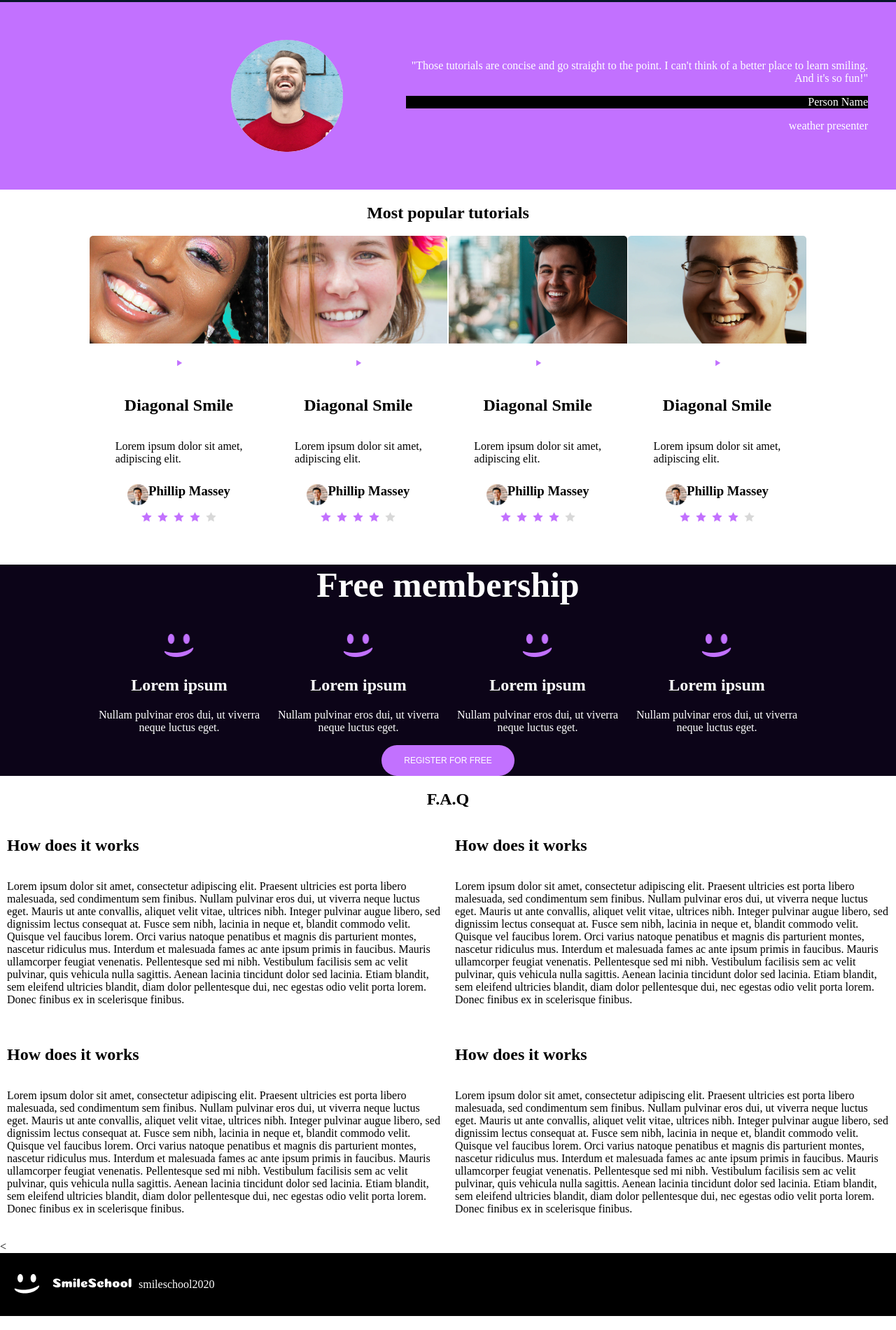
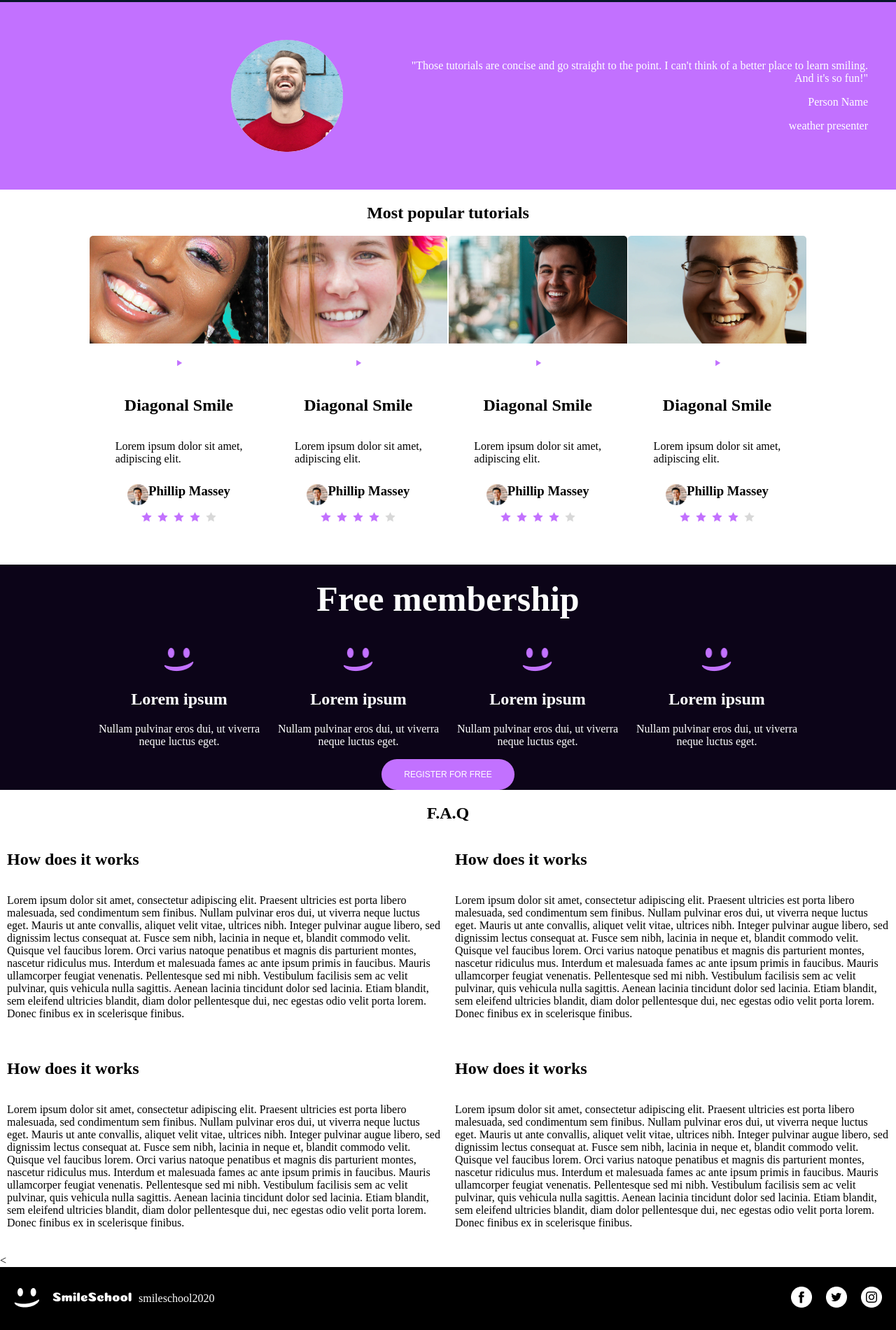
Before and after one commit to Ina-Nako/holbertonschool-web-development, a plain HTML site: page html_advanced/index.html in a window 1280 px wide. Shown: the part 950-2851 px from the top of the page at 70% size. Drawn offline with Linux system fonts and the light colour scheme.

Commit message:
Css and html

```diff
--- a/html_advanced/index.html
+++ b/html_advanced/index.html
@@ -61,7 +61,7 @@
                             <p>"Those tutorials are concise and go straight to the point. I can't think of a better
                             place to learn smiling. And it's so fun!"
                             </p>
-                            <footer>Person Name</footer>
+                            <p>Person Name</p>
                             <p>weather presenter</p>
                         </blockquote>
                     </div>
@@ -179,9 +179,7 @@
                     <p>smileschool2020</p>
                 </div>
                 <div class="right-section">
-                    <img src="" alt="">
-                    <img src="" alt="">
-                    <img src="" alt="">
+                    <img src="image/social_icons.png" alt="socialmedia">
                 </div>
             </div>
         </footer>
--- a/html_advanced/style.css
+++ b/html_advanced/style.css
@@ -166,6 +166,7 @@ transform: translate(-50%, -50%);
     color: white;
     margin-top: 50px;
     text-align: center;
+    overflow: hidden;
 }
 .membership h1 {
     text-align: center;
@@ -183,7 +184,6 @@ transform: translate(-50%, -50%);
 
 .membership>button {
     display: block;
-    margin-top: 50px;
     margin: 0 auto;
 }
 
```
Also changed, not shown: html_advanced/image/social_icons.png (added).
